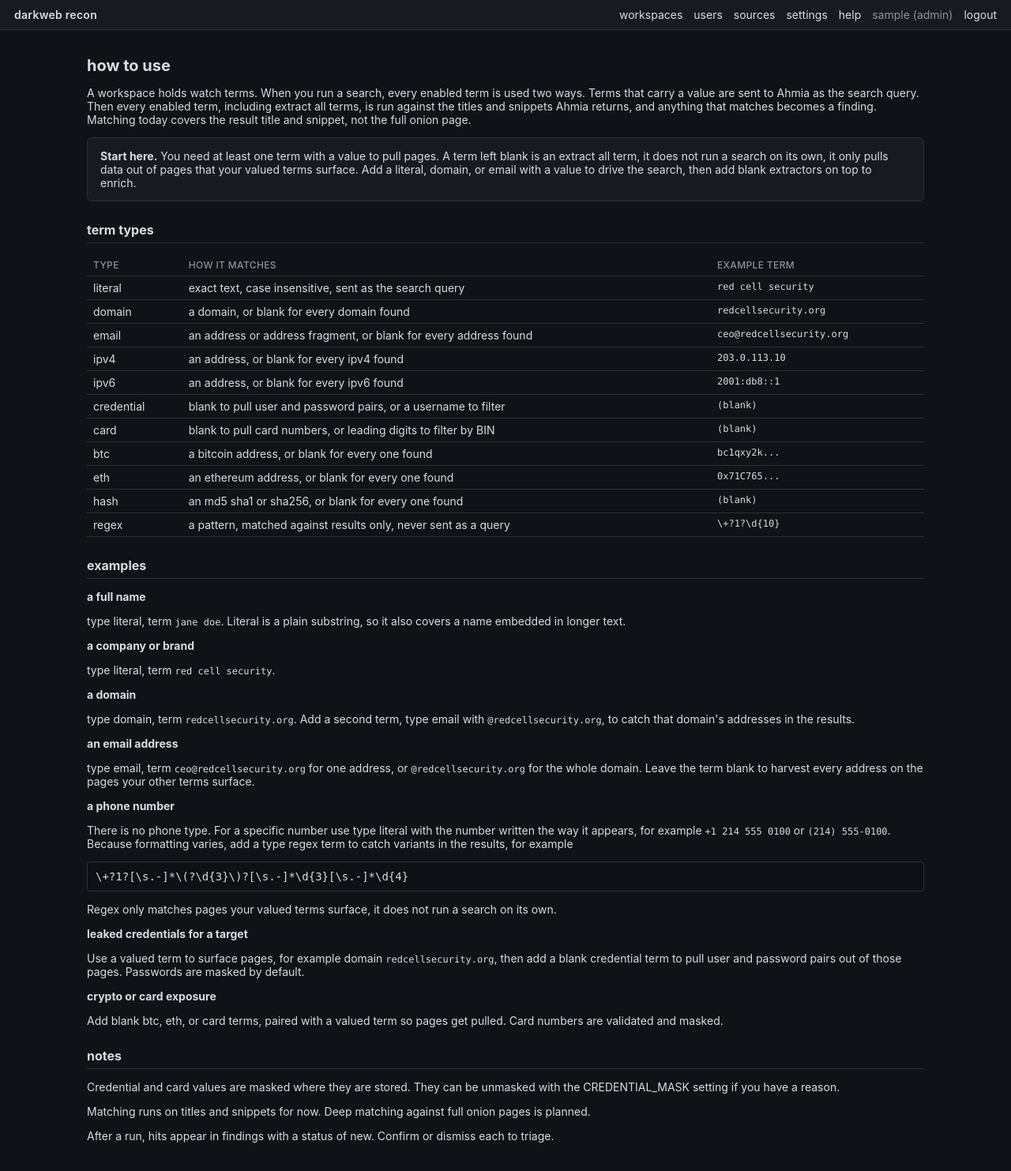
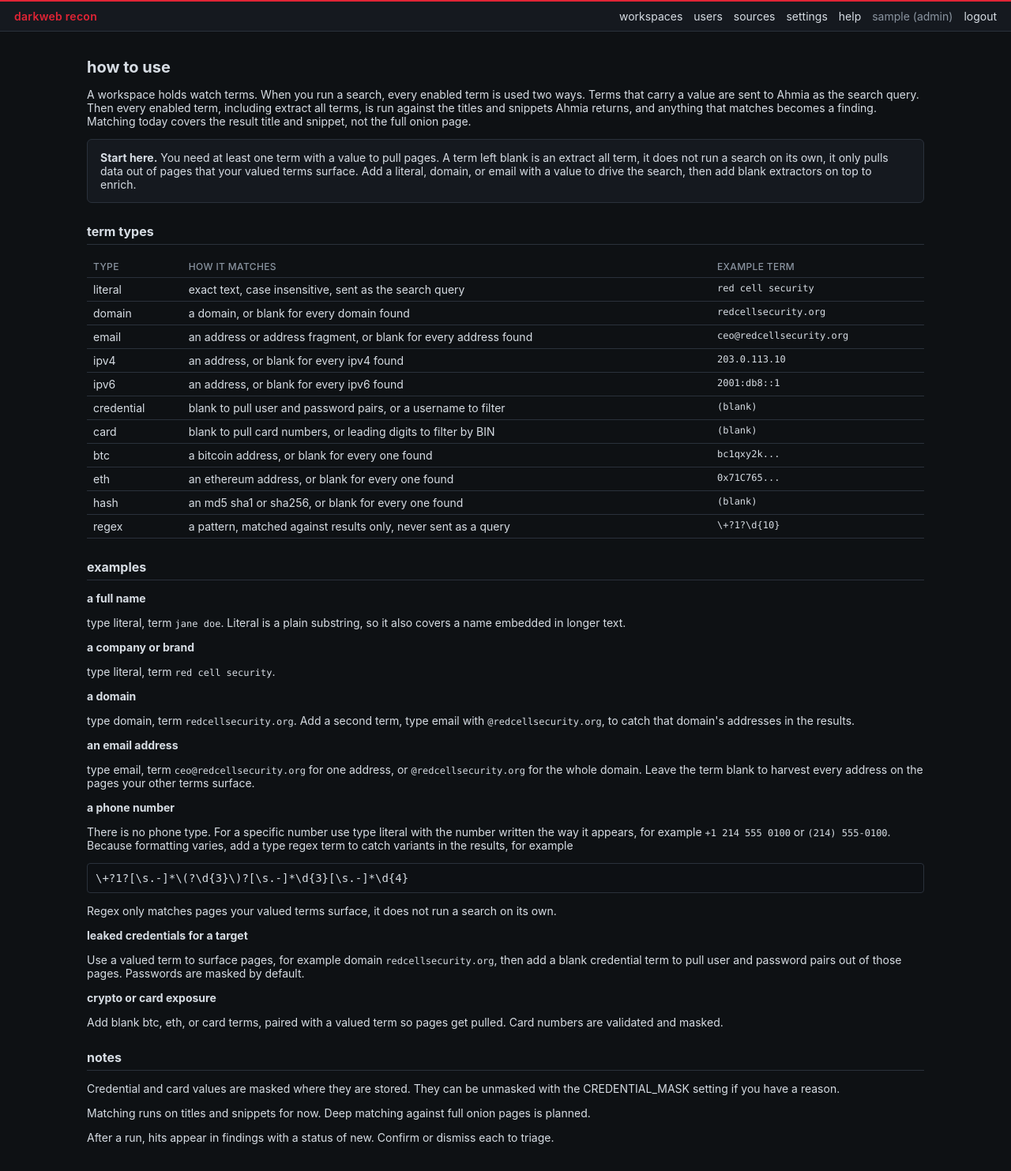
Before and after one commit to sec0ps/va-pt, a Flask app: page /help in a window 1280 px wide. Shown: the whole page at 79% size. Before the commit the page ends 1447 px from the top, so only its background shows below. Run offline with Flask 3, Linux system fonts and the light colour scheme; the visitor is signed in with stand-in values (Sample User, id 1); data comes from the database, SQL or seed files in the repository.

Commit message:
Update style.css

```diff
--- a/darkweb-recon/console/static/style.css
+++ b/darkweb-recon/console/static/style.css
@@ -1,11 +1,12 @@
 :root {
-  --bg: #0f1216;
-  --panel: #171b21;
+  --bg: #0e1114;
+  --panel: #15191f;
   --line: #2a313b;
   --fg: #d7dde4;
   --muted: #8a94a0;
-  --accent: #4a9eff;
-  --danger: #e0574a;
+  --accent: #e02435;        /* Red Cell Security brand red */
+  --accent-strong: #ff3b4b; /* hover / active */
+  --danger: #e0574a;        /* destructive + errors */
 }
 * { box-sizing: border-box; }
 body {
@@ -20,10 +21,11 @@ header {
   align-items: center;
   gap: 16px;
   padding: 10px 18px;
+  border-top: 2px solid var(--accent);
   border-bottom: 1px solid var(--line);
   background: var(--panel);
 }
-.brand { font-weight: 600; letter-spacing: 0.02em; }
+.brand { font-weight: 600; letter-spacing: 0.02em; color: var(--accent); }
 nav { display: flex; align-items: center; gap: 14px; margin-left: auto; }
 nav a { color: var(--fg); text-decoration: none; }
 nav a:hover { color: var(--accent); }
@@ -68,6 +70,16 @@ label {
 }
 label.inline { flex-direction: row; align-items: center; gap: 6px; }
 form.inline { display: inline; margin: 0 2px; }
+input:focus, select:focus, textarea:focus {
+  outline: none;
+  border-color: var(--accent);
+  box-shadow: 0 0 0 2px rgba(224, 36, 53, 0.25);
+}
+button:focus-visible, a:focus-visible {
+  outline: 2px solid var(--accent);
+  outline-offset: 2px;
+}
+a:hover { color: var(--accent-strong); }
 .card {
   background: var(--panel);
   border: 1px solid var(--line);
```
